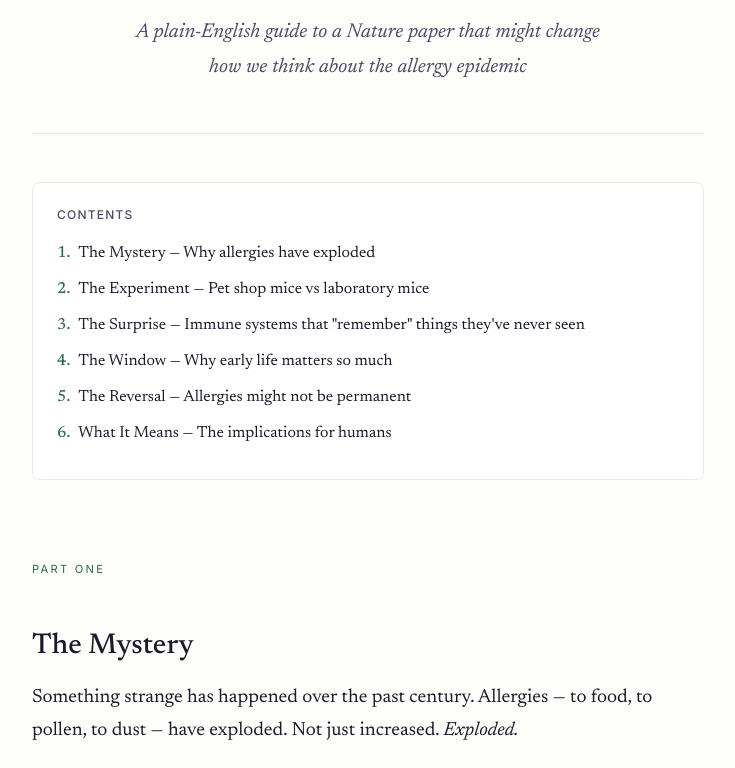
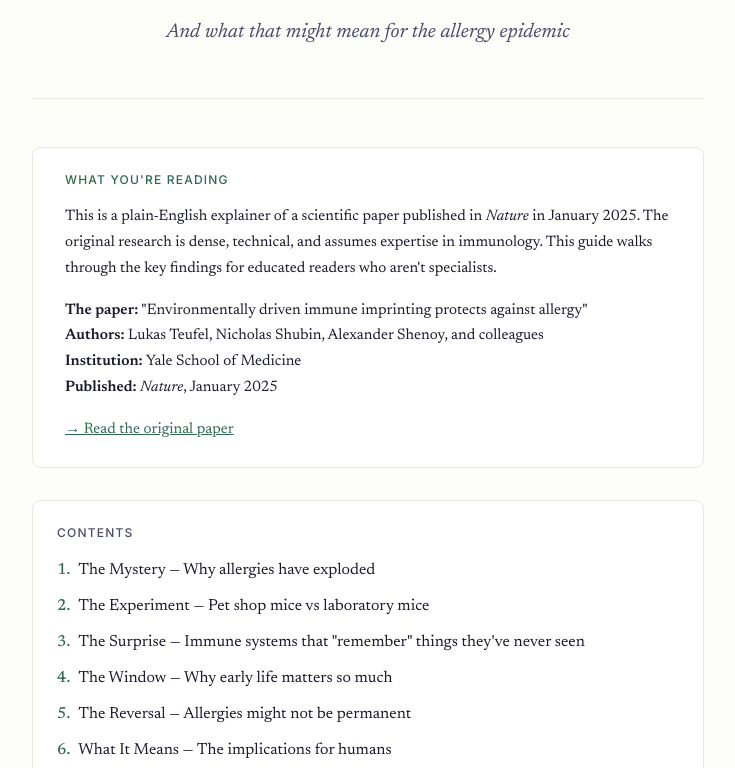
Before and after one commit to skyblue-will/immune-imprinting, a plain HTML site: page index.html in a window 1280 px wide. Shown: the part 224-992 px from the top of the page, without its empty margins (272-1007 px from the left). Drawn offline with Linux system fonts and the light colour scheme.

Commit message:
add context box - what this is, paper details, original link

```diff
--- a/index.html
+++ b/index.html
@@ -282,6 +282,30 @@
 
         .toc a:hover { color: var(--accent); }
 
+        /* Context box */
+        .context-box {
+            background: var(--card);
+            border: 1px solid var(--border);
+            padding: 1.5rem 2rem;
+            border-radius: 8px;
+            margin-bottom: 2rem;
+            font-size: 0.95rem;
+        }
+
+        .context-box h3 {
+            font-family: 'Inter', sans-serif;
+            font-size: 0.75rem;
+            letter-spacing: 0.1em;
+            text-transform: uppercase;
+            color: var(--accent);
+            margin: 0 0 1rem 0;
+        }
+
+        .context-box p {
+            margin-bottom: 1rem;
+            line-height: 1.7;
+        }
+
         /* Responsive */
         @media (max-width: 600px) {
             body { font-size: 17px; }
@@ -294,10 +318,22 @@
 <body>
     <div class="container">
         <header class="hero">
-            <p class="label">Explaining the Science</p>
+            <p class="label">Paper Explainer</p>
             <h1>Why Pet Shop Mice Don't Get Allergies</h1>
-            <p class="subtitle">A plain-English guide to a Nature paper that might change how we think about the allergy epidemic</p>
+            <p class="subtitle">And what that might mean for the allergy epidemic</p>
         </header>
+
+        <div class="context-box">
+            <h3>What You're Reading</h3>
+            <p>This is a plain-English explainer of a scientific paper published in <em>Nature</em> in January 2025. The original research is dense, technical, and assumes expertise in immunology. This guide walks through the key findings for educated readers who aren't specialists.</p>
+
+            <p><strong>The paper:</strong> "Environmentally driven immune imprinting protects against allergy"<br>
+            <strong>Authors:</strong> Lukas Teufel, Nicholas Shubin, Alexander Shenoy, and colleagues<br>
+            <strong>Institution:</strong> Yale School of Medicine<br>
+            <strong>Published:</strong> <em>Nature</em>, January 2025</p>
+
+            <p style="margin-bottom: 0;"><a href="https://www.nature.com/articles/s41586-025-10001-5" target="_blank">→ Read the original paper</a></p>
+        </div>
 
         <nav class="toc">
             <h3>Contents</h3>
```
Also changed, not shown: 1 other file.
